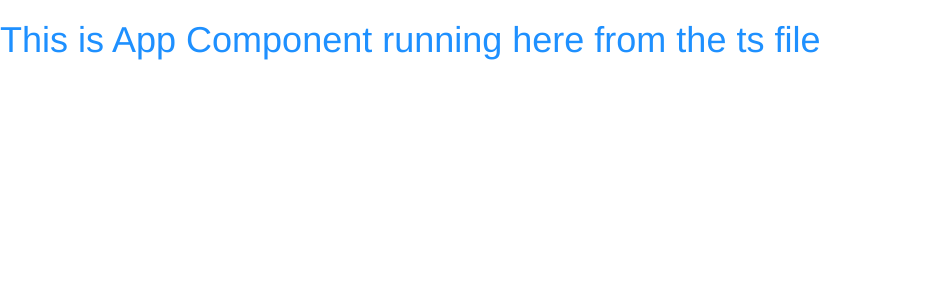
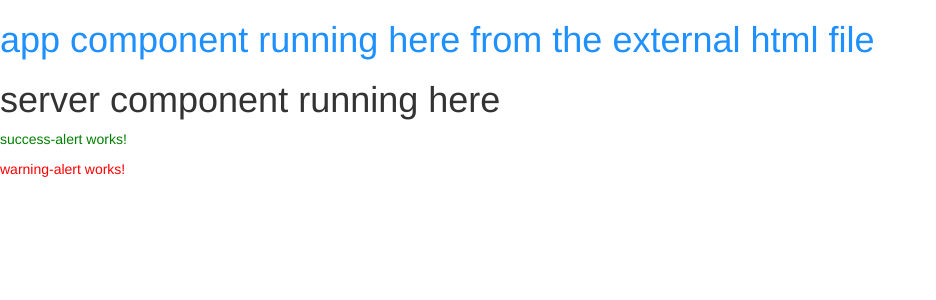
Before and after one commit to tibinthomas/LearningNG, an Angular app: page / in a window 1280 px wide. Shown: the top 300 px of the page, without its empty margins (0-936 px from the left). Built offline with nearby package versions, Linux system fonts and the light colour scheme.

Commit message:
1) Add 2 components namely warning-alert, success-alert
2) Added its selector to app component

Note : commented out template attribue in app.component.ts to expose templateUrl attribute.

```diff
--- a/src/app/app.component.html
+++ b/src/app/app.component.html
@@ -1,2 +1,4 @@
 <h1>app component running here from the external html file</h1>
 <app-server></app-server>
+<app-success-alert></app-success-alert>
+<app-warning-alert></app-warning-alert>
--- a/src/app/app.component.ts
+++ b/src/app/app.component.ts
@@ -9,9 +9,9 @@
 
   templateUrl: './app.component.html',
 
-  template: `
-          <h1>This is App Component running here from the ts file</h1>
-  `,                                      //preference is given to this
+  // template: `
+  //         <h1>This is App Component running here from the ts file</h1>
+  // `,                                      //preference is given to this
 
 
   styleUrls: ['./app.component.css'],     //Can add any no. of external css files
--- a/src/app/app.module.ts
+++ b/src/app/app.module.ts
@@ -6,11 +6,15 @@
 import { HttpModule } from '@angular/http';
 
 import { AppComponent } from './app.component';
+import { WarningAlertComponent } from './warning-alert/warning-alert.component';
+import { SuccessAlertComponent } from './success-alert/success-alert.component';
 
 @NgModule({
   declarations: [
     AppComponent,
-    ServerComponent
+    ServerComponent,
+    WarningAlertComponent,
+    SuccessAlertComponent
   ],
   imports: [
     BrowserModule,
--- /dev/null
+++ b/src/app/success-alert/success-alert.component.css
@@ -0,0 +1,3 @@
+p {
+    color: green;
+}
--- /dev/null
+++ b/src/app/success-alert/success-alert.component.html
@@ -0,0 +1,3 @@
+<p>
+  success-alert works!
+</p>
--- /dev/null
+++ b/src/app/success-alert/success-alert.component.ts
@@ -0,0 +1,15 @@
+import { Component, OnInit } from '@angular/core';
+
+@Component({
+  selector: 'app-success-alert',
+  templateUrl: './success-alert.component.html',
+  styleUrls: ['./success-alert.component.css']
+})
+export class SuccessAlertComponent implements OnInit {
+
+  constructor() { }
+
+  ngOnInit() {
+  }
+
+}
--- /dev/null
+++ b/src/app/warning-alert/warning-alert.component.css
@@ -0,0 +1,3 @@
+p {
+    color: red;
+}
--- /dev/null
+++ b/src/app/warning-alert/warning-alert.component.html
@@ -0,0 +1,3 @@
+<p>
+  warning-alert works!
+</p>
--- /dev/null
+++ b/src/app/warning-alert/warning-alert.component.ts
@@ -0,0 +1,15 @@
+import { Component, OnInit } from '@angular/core';
+
+@Component({
+  selector: 'app-warning-alert',
+  templateUrl: './warning-alert.component.html',
+  styleUrls: ['./warning-alert.component.css']
+})
+export class WarningAlertComponent implements OnInit {
+
+  constructor() { }
+
+  ngOnInit() {
+  }
+
+}
```
